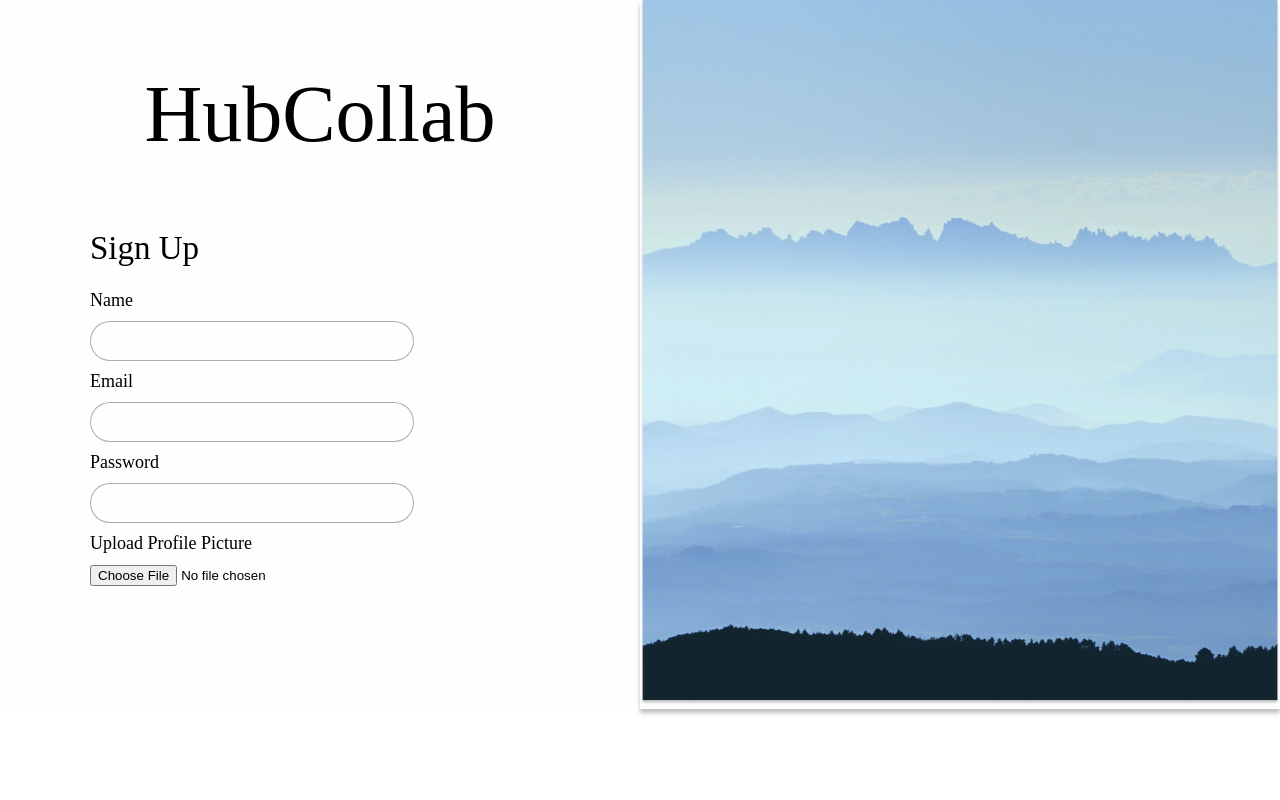
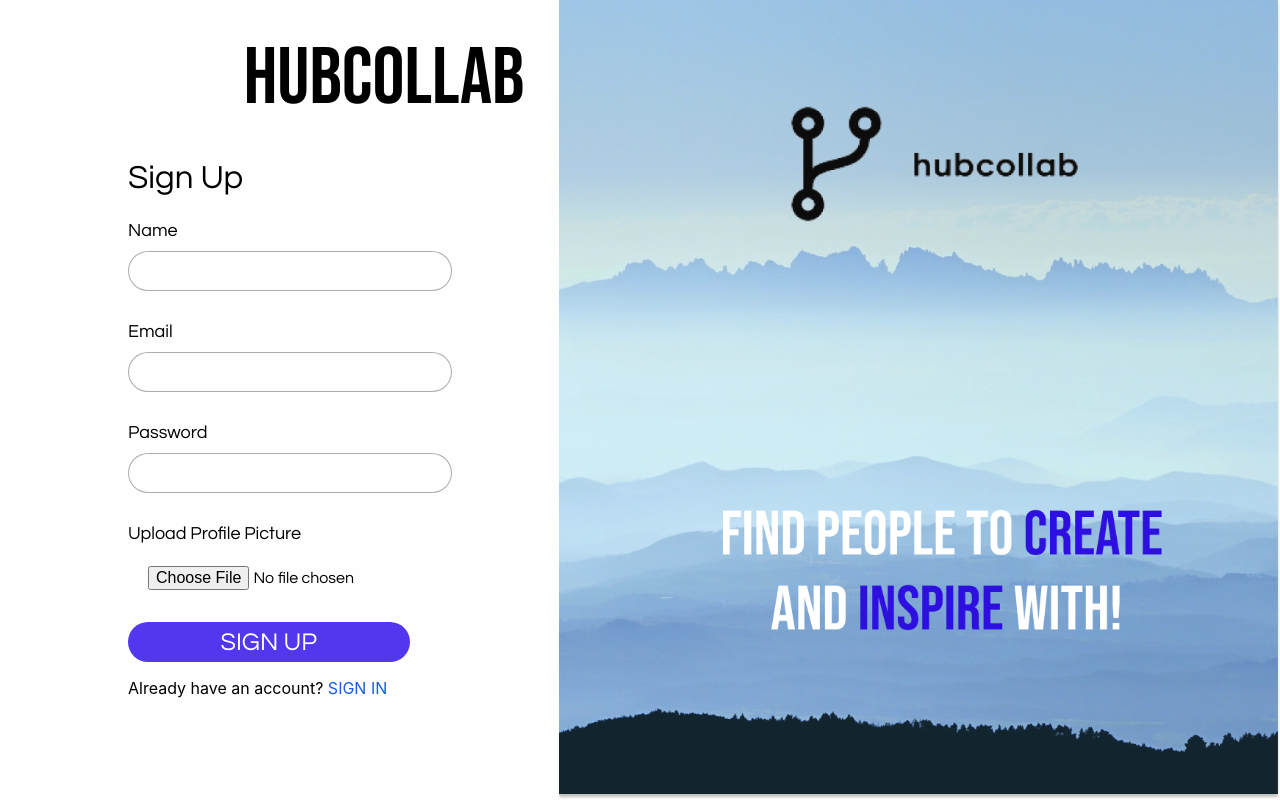
Before and after one commit to VanshKela/Hub-Collab, a React (Create React App) app in the folder hub-collab/: page / in a window 1280 px wide. Built offline with nearby package versions, Linux system fonts and the light colour scheme.

Commit message:
Login Page Updated

```diff
--- a/hub-collab/src/App.css
+++ b/hub-collab/src/App.css
@@ -1,12 +1,33 @@
+@import url('https://fonts.googleapis.com/css2?family=Questrial&display=swap');
+@import url('https://fonts.googleapis.com/css2?family=Bebas+Neue&display=swap');
 .container {
   display: grid;
+
   grid-template-columns: 50% 50%;
 }
 
+
+.signUpButton {
+    text-align: center;
+    width: 55%;
+    border-radius: 40px;
+    height: 40px;
+    color:white;
+    font-family: Questrial;
+    font-size:25px;
+    background-color:#5138EE;
+    border:none;
+
+}
+.signInButton{
+  color: #1A5DDF;
+}
+
 .form-container {
-    background: #FFFEFE;
-    padding-left: 90px;
-    padding-right: 90px;
+  background: #fffefe;
+  padding-left: 20%;
+
+
 }
 
 h1 {
@@ -14,9 +35,15 @@
   font-style: normal;
   font-weight: normal;
   font-size: 80px;
-    line-height: 120px;
+  line-height: 50px;
   text-align: center;
   color: #000000;
+}
+
+input{
+    font-family: Questrial;
+    padding: 12px 20px;
+    font-size: 16px;
 }
 
 h2 {
@@ -30,10 +57,13 @@
 
 .img-container {
   height: 100%;
-    box-shadow: 0px 4px 4px rgba(0, 0, 0, 0.25);
+  display: block;
 }
 
 .img {
-    width: 100%;
+  display: block;
+  max-width: 100vh;
   max-height: 100vh;
+  height: auto;
+
 }
--- a/hub-collab/src/App.js
+++ b/hub-collab/src/App.js
@@ -2,6 +2,7 @@
 import "./App.css";
 import image from "./assets/image.png";
 import TextField from "./components/TextField.js";
+import PasswordField from "./components/PasswordField.js";
 import FileUploadButton from "./components/Uploadimage.js";
 
 function App() {
@@ -15,13 +16,19 @@
           <article className="form">
             <h2>Sign Up</h2>
             <TextField property={"Name"}/>
+            <br></br>
             <TextField property={"Email"}/>
-            <TextField property={"Password"}/>
+            <br></br>
+            <PasswordField property={"Password"}/>
+            <br></br>
             <FileUploadButton/>
+            <br></br>
+            <button type="button" class="signUpButton">SIGN UP</button>
+            <p>Already have an account?   <span class="signInButton">SIGN IN</span></p>
           </article>
         </div>
         <div className="img-container">
-          <img className="img" src={image} />
+          <img className="img"  align="right" src={image}/>
         </div>
       </div>
     </main>
--- /dev/null
+++ b/hub-collab/src/components/PasswordField.js
@@ -0,0 +1,13 @@
+import React from 'react';
+import "./TextField.css";
+
+const PasswordField = ({property}) => {
+    return (
+        <div className="passwordfield">
+            <h3>{property}</h3>
+            <input className="rounded-input" type="password" ></input>
+        </div>
+    );
+}
+
+export default PasswordField;
--- a/hub-collab/src/components/TextField.css
+++ b/hub-collab/src/components/TextField.css
@@ -6,6 +6,8 @@
     line-height: 5px;
     color: #000000;
 }
+
+
 
 .rounded-input {
     width: 324px;
--- a/hub-collab/src/components/TextField.js
+++ b/hub-collab/src/components/TextField.js
@@ -5,7 +5,7 @@
     return (
         <div className="textfield">
             <h3>{property}</h3>
-            <input className="rounded-input" type="text"></input>
+            <input className="rounded-input" type="text" ></input>
         </div>
     );
 }
```
Also changed, not shown: hub-collab/src/assets/image.png. Lines whose indentation alone changed are shown as unchanged.
